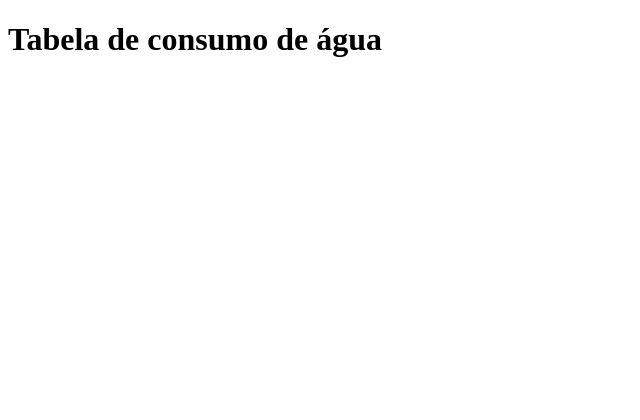
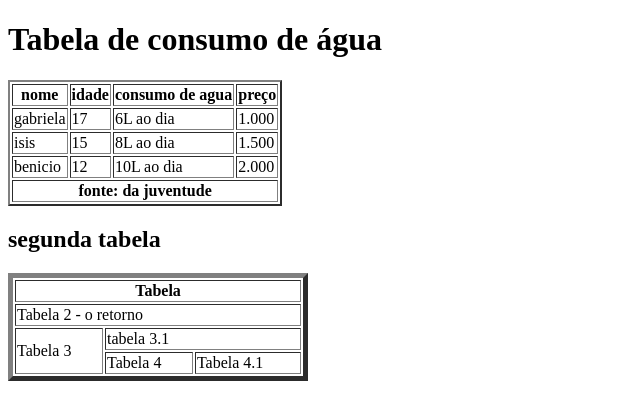
Before and after one commit to gabriela-keller/codificacao-pfus-02, a plain HTML site: page 03- aula/tabela.html in a window 1280 px wide. Shown: the whole page, without its empty margins (0-640 px from the left). Drawn offline with Linux system fonts and the light colour scheme.

Commit message:
aula tres

```diff
--- a/03- aula/tabela.html
+++ b/03- aula/tabela.html
@@ -9,5 +9,64 @@
 <body>
     <H1>Tabela de consumo de água</H1>
     <!-- aqui vai a tabela incrivel  -->
+
+    <table border="2">
+
+        <thead>
+            <tr>
+                <th>nome</th>
+                <th>idade</th>
+                <th>consumo de agua </th>
+                <th>preço</th>
+            </tr>
+        </thead>
+        <tbody>
+            <tr>
+                <td>gabriela</td>
+                <td>17</td>
+                <td>6L ao dia </td>
+                <td>1.000</td>
+            </tr>
+            <tr>
+                <td>isis</td>
+                <td>15</td>
+                <td>8L ao dia </td>
+                <td>1.500</td>
+            </tr>
+            <tr>
+                <td>benicio</td>
+                <td>12</td>
+                <td>10L ao dia </td>
+                <td>2.000</td>
+            </tr>
+
+        </tbody>
+        <tfoot>
+            <tr>
+                <th colspan="4"> fonte: da juventude</th>
+            </tr>
+        </tfoot>
+    </table>
+    <h2> segunda tabela</h2>
+    <table border="5" width="300px">
+        <thead>
+            <tr>
+                <th colspan="3">Tabela</th>
+
+
+            </tr>
+            <tr>
+                 <td colspan="3"> Tabela 2 - o retorno</td>
+            </tr>
+            <tr>
+                 <td rowspan="2"> Tabela 3</td>
+                 <td colspan="2">tabela 3.1</td>
+            </tr>
+            <tr>
+               <td> Tabela 4</td>
+               <td>Tabela 4.1</td>
+            </tr>
+        </thead>
+    </table>
 </body>
 </html>
```
